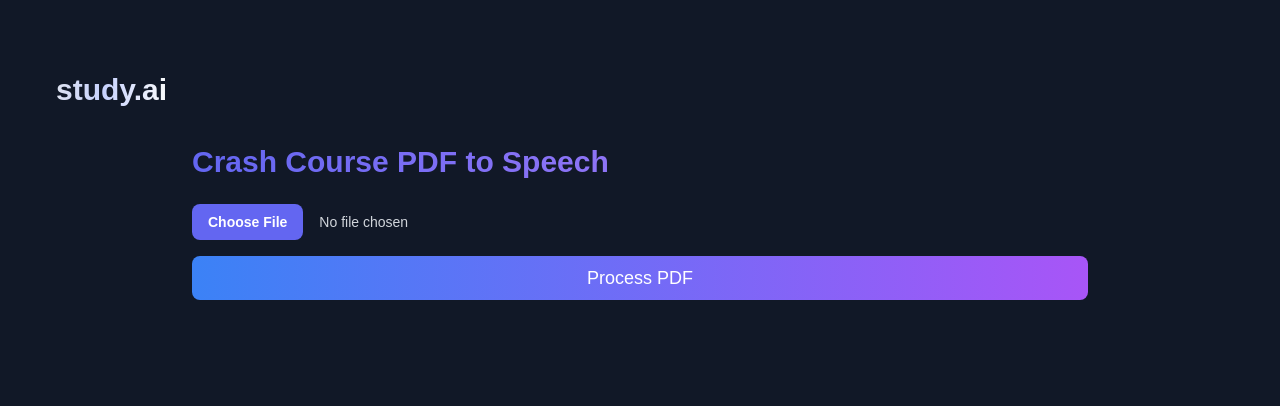
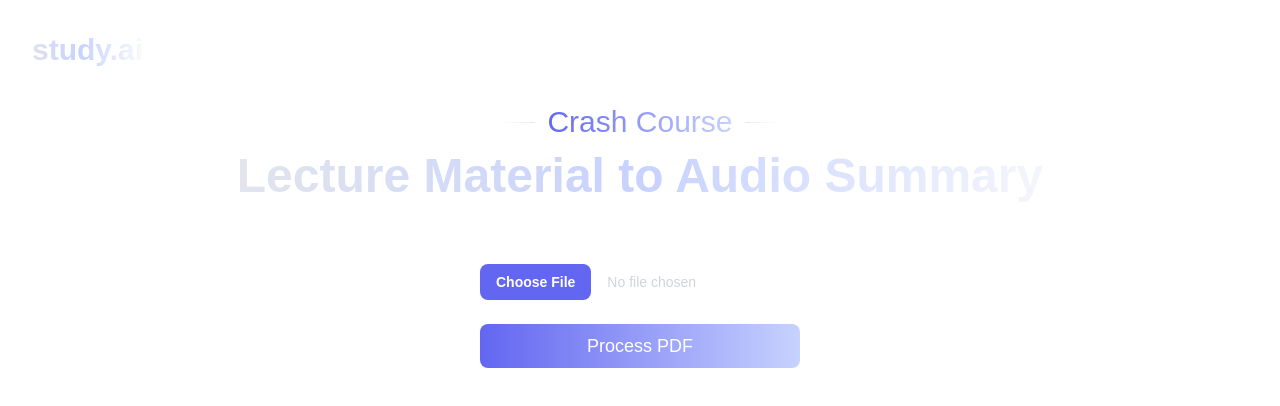
Before and after one commit to jobin-b/study.ai, a Next.js app: page /crashcourse in a window 1280 px wide. Shown: the top 406 px of the page. Built offline with nearby package versions, Linux system fonts and the light colour scheme.

Commit message:
crashcourse

```diff
--- a/app/crashcourse/TextToSpeech.tsx
+++ b/app/crashcourse/TextToSpeech.tsx
@@ -48,7 +48,7 @@ export function TextToSpeech({ text }: TextToSpeechProps) {
 
   return (
     <div className="p-6 rounded-lg bg-gray-800 shadow-lg relative">
-      <h3 className="text-xl font-semibold mb-4 bg-gradient-to-r from-indigo-500 to-purple-400 bg-clip-text text-transparent">
+      <h3 className="text-xl font-semibold mb-4 bg-gradient-to-r from-indigo-500 to-indigo-200 bg-clip-text text-transparent">
         Text-to-Speech Playback
       </h3>
 
@@ -71,7 +71,7 @@ export function TextToSpeech({ text }: TextToSpeechProps) {
             ${
               tts.isWaiting
                 ? "bg-gray-700 cursor-not-allowed"
-                : "bg-gradient-to-r from-blue-500 to-purple-500 hover:from-blue-600 hover:to-purple-600"
+                : "bg-gradient-to-r from-indigo-500 to-indigo-200 hover:to-indigo-300"
             }
             text-white shadow-md`}
         >
@@ -85,7 +85,7 @@ export function TextToSpeech({ text }: TextToSpeechProps) {
             ${
               tts.playbackStatus !== "playing"
                 ? "bg-gray-700 cursor-not-allowed"
-                : "bg-gradient-to-r from-purple-500 to-indigo-500 hover:from-purple-600 hover:to-indigo-600"
+                : "bg-gradient-to-r from-indigo-500 to-indigo-200 hover:to-indigo-300"
             }
             text-white shadow-md`}
         >
--- a/app/crashcourse/page.tsx
+++ b/app/crashcourse/page.tsx
@@ -64,29 +64,39 @@ export default function CrashCoursePage() {
   };
 
   return (
-    <div className="min-h-screen bg-gray-900 text-white py-10 px-6">
+    <div className="min-h-screen text-white">
       <Homer />
       <div className="max-w-4xl mx-auto">
-        <h1 className="text-3xl font-bold bg-gradient-to-r from-indigo-500 to-purple-400 bg-clip-text text-transparent mb-6">
-          Crash Course PDF to Speech
+        <div className="mx-auto max-w-4xl pb-12 text-center">
+          <div className="inline-flex items-center gap-3 pb-3 before:h-px before:w-8 before:bg-gradient-to-r before:from-transparent before:to-indigo-200/50 after:h-px after:w-8 after:bg-gradient-to-l after:from-transparent after:to-indigo-200/50">
+            <span className="inline-flex bg-gradient-to-r from-indigo-500 to-indigo-200 bg-clip-text text-transparent text-3xl">
+              Crash Course
+            </span>
+          </div>
+          <h1 className="text-5xl animate-[gradient_6s_linear_infinite] bg-[linear-gradient(to_right,theme(colors.gray.200),theme(colors.indigo.200),theme(colors.gray.50),theme(colors.indigo.300),theme(colors.gray.200))] bg-[length:200%_auto] bg-clip-text pb-4 font-nacelle font-semibold text-transparent">
+            Lecture Material to Audio Summary
           </h1>
+        </div>
 
-        <form onSubmit={handleSubmit} className="space-y-4">
+        <form onSubmit={handleSubmit} className="space-y-6 ">
+          <div className="flex justify-center">
             <input
               type="file"
               accept=".pdf"
               onChange={handleFileChange}
-            className="block w-full text-sm text-gray-300 file:mr-4 file:py-2 file:px-4 file:rounded-lg file:border-0 file:text-sm file:font-semibold file:bg-indigo-500 file:text-white hover:file:bg-indigo-600 transition-colors"
+              className="block w-full max-w-xs text-sm text-gray-300 file:mr-4 file:py-2 file:px-4 file:rounded-lg file:border-0 file:text-sm file:font-semibold file:bg-indigo-500 file:text-white hover:file:bg-indigo-600 transition-colors"
             />
+          </div>
 
+          <div className="flex justify-center">
             <button
               type="submit"
               disabled={!file || isLoading}
-            className={`w-full py-2 rounded-lg text-lg font-medium transition-colors
+              className={`w-full max-w-xs py-2 rounded-lg text-lg font-medium transition-colors
         ${
           isLoading
             ? "bg-gray-700 cursor-not-allowed"
-                  : "bg-gradient-to-r from-blue-500 to-purple-500 hover:from-blue-600 hover:to-purple-600"
+            : "bg-gradient-to-r from-indigo-500 to-indigo-200"
         } text-white`}
             >
               {isLoading ? (
@@ -94,18 +104,12 @@ export default function CrashCoursePage() {
               ) : null}
               {isLoading ? "Processing..." : "Process PDF"}
             </button>
+          </div>
         </form>
-
-        {isLoading && (
-          <div className="flex items-center justify-center mt-6 space-x-2">
-            <Loader2 className="animate-spin h-8 w-8 text-blue-500" />
-            <span className="text-lg text-indigo-400">Processing PDF...</span>
-          </div>
-        )}
 
         {transcript && (
           <div className="mt-10 p-6 bg-gray-800 rounded-lg shadow-lg">
-            <h2 className="text-2xl font-semibold bg-gradient-to-r from-indigo-500 to-purple-400 bg-clip-text text-transparent mb-4">
+            <h2 className="text-2xl font-semibold bg-gradient-to-r from-indigo-500 to-indigo-200 bg-clip-text text-transparent mb-4">
               Transcript
             </h2>
             <TextToSpeech text={transcript} />
```
Also changed, not shown: 1 other file (tests, documents, lock files or other folders). Lines whose indentation alone changed are shown as unchanged.
